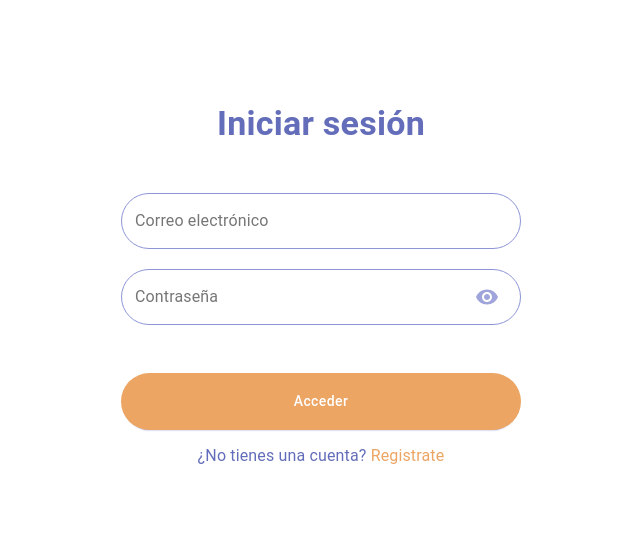
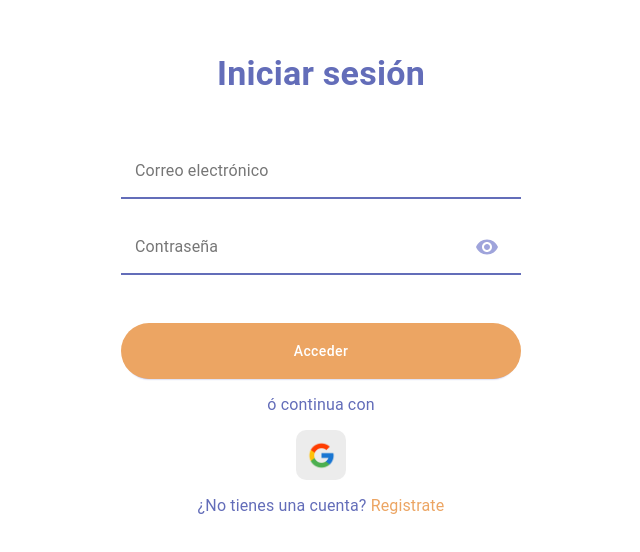
Before and after one commit to svalentinaog/app-vet-pet, a Next.js app: page /login in a window 1280 px wide. Shown: the part 124-676 px from the top of the page, without its empty margins (319-959 px from the left). Built offline with nearby package versions, Linux system fonts and the light colour scheme.

Commit message:
update general

```diff
--- a/app/login/page.tsx
+++ b/app/login/page.tsx
@@ -4,13 +4,15 @@ import CustomPassField from "@/components/CustomPassField";
 import CustomTextField from "@/components/CustomTextField";
 import useUserAuthentication from "@/hooks/useUserAuthentication";
 import { FormContainer, Fields, FormActions, MainButton } from "@/styles/mui";
-import { Typography } from "@mui/material";
+import { Button, CardMedia, Typography } from "@mui/material";
+import GoogleIcon from '@mui/icons-material/Google';
+import { signIn } from "@/lib/firebase";
 import Link from "next/link";
 
 export default function Login() {
   const {
     user: { email, password },
-    methods: { updateField },
+    methods: { updateField, handleSignInForm },
   } = useUserAuthentication();
 
   return (
@@ -24,7 +26,6 @@ export default function Login() {
           value={email}
           onChange={updateField("email")}
         />
-
         <CustomPassField
           label="Contraseña"
           value={password}
@@ -34,12 +35,43 @@ export default function Login() {
       <FormActions>
         {/* Botón de iniciar sesión */}
         <MainButton
-          onClick={() => {
-            console.log("Iniciar sesión");
-          }}
+          onClick={handleSignInForm}
         >
           Acceder
         </MainButton>
+        {/* Enlace a la página de registro */}
+        <Typography variant="subtitle1" sx={{ lineHeight: "normal" }}>
+          ó continua con
+        </Typography>
+        <Button sx={{
+          minWidth: "50px",
+          minHeight: "50px",
+          width: "50px",
+          height: "50px",
+          padding: "0.75em",
+          display: "flex",
+          justifyContent: "center",
+          alignItems: "center",
+          alignContent: "center",
+          textAlign: "center",
+          color: "white",
+          background: "rgba(0, 0, 0, 0.075)",
+          borderRadius: "10px",
+          ":hover": {
+            background: "rgba(0, 0, 0, 0.1)",
+            cursor: "pointer",
+          },
+        }}>
+          <CardMedia
+            component="img"
+            image="/assets/google.png"
+            alt="img"
+            sx={{
+              maxWidth: "100%",
+              maxHeight: "100%",
+              objectFit: "contain",
+            }}/>
+        </Button>
         {/* Enlace a la página de registro */}
         <Typography variant="subtitle1" sx={{ lineHeight: "normal" }}>
           ¿No tienes una cuenta? <Link href="/register">Registrate</Link>
--- a/hooks/useUserAuthentication.ts
+++ b/hooks/useUserAuthentication.ts
@@ -1,5 +1,6 @@
 import { useDispatch, useSelector } from "react-redux";
 import type { RootState } from "@/lib/store";
+import { signIn } from "@/lib/firebase";
 import { updateUserStateByKey, setUser } from "@/lib/features/userSlice";
 import { UserKeys } from "@/lib/features/userState.types";
 
@@ -17,6 +18,12 @@ export default function useUserAuthentication() {
       }
     };
   };
+
+  const handleSignInForm = async () => {
+    const { email, password } = user;
+    const loginData = await signIn({ email, password })
+    console.log(loginData)
+  }
 
   // Registro
   const handleSignUpForm = async () => {
@@ -44,6 +51,6 @@ export default function useUserAuthentication() {
 
   return {
     user,
-    methods: { updateField, handleSignUpForm },
+    methods: { updateField, handleSignUpForm, handleSignInForm },
   };
 }
--- a/lib/firebase.ts
+++ b/lib/firebase.ts
@@ -1,12 +1,12 @@
 // Import the functions you need from the SDKs you need
 import { initializeApp } from "firebase/app";
 import {
-  FacebookAuthProvider,
   getAuth,
   GoogleAuthProvider,
   signInWithEmailAndPassword,
   signInWithPopup,
 } from "firebase/auth";
+import { getFirestore } from "firebase/firestore"
 // TODO: Add SDKs for Firebase products that you want to use
 // https://firebase.google.com/docs/web/setup#available-libraries
 
@@ -53,3 +53,5 @@ export const signIn = (user: { email: string; password: string }) => {
 //     throw new Error("Invalid parameters");
 //   }
 // };
+
+export const firestore = getFirestore(app)
--- a/styles/components/form.ts
+++ b/styles/components/form.ts
@@ -29,8 +29,9 @@ export const FormContainer = styled(Grid)`
   color: var(--title-color);
   font-weight: normal;
   display: flex;
+  align-items: center;
+  justify-content: center;
   flex-direction: column;
-  align-items: center;
   padding: 16px 16px 0;
 
   @media (max-width: 600px) {
@@ -68,13 +69,14 @@ export const FormContainerTwo = styled(Grid)`
 export const InputTextField = styled(TextField)`
   font-family: var(--font-poppins);
   width: 100%;
-  border-radius: 100px;
 
   & .MuiOutlinedInput-root {
-    border-radius: 100px;
-  }
+    border-radius: 0px;
+    }
 
-  & .MuiOutlinedInput-root .MuiOutlinedInput-notchedOutline {
+    & .MuiOutlinedInput-root .MuiOutlinedInput-notchedOutline {
+    border: none;
+    border-bottom: 2px solid !important;
     border-color: var(--primary-color);
   }
 
@@ -84,7 +86,7 @@ export const InputTextField = styled(TextField)`
 
   & .MuiInputBase-input {
     background-color: var(--bg-color);
-    color: var(--light-color);
+    color: var(--title-color);
   }
 `;
 
@@ -94,10 +96,12 @@ export const InputPassField = styled(FormControl)`
   border-radius: 100px;
 
   & .MuiOutlinedInput-root {
-    border-radius: 100px;
+    border-radius: 0px;
   }
 
   & .MuiOutlinedInput-root .MuiOutlinedInput-notchedOutline {
+    border: none;
+    border-bottom: 2px solid !important;
     border-color: var(--primary-color);
   }
 
@@ -107,7 +111,7 @@ export const InputPassField = styled(FormControl)`
 
   & .MuiInputBase-input {
     background-color: var(--bg-color);
-    color: var(--light-color);
+    color: var(--title-color);
   }
 `;
 
```
Also changed, not shown: public/assets/google.png (added).
